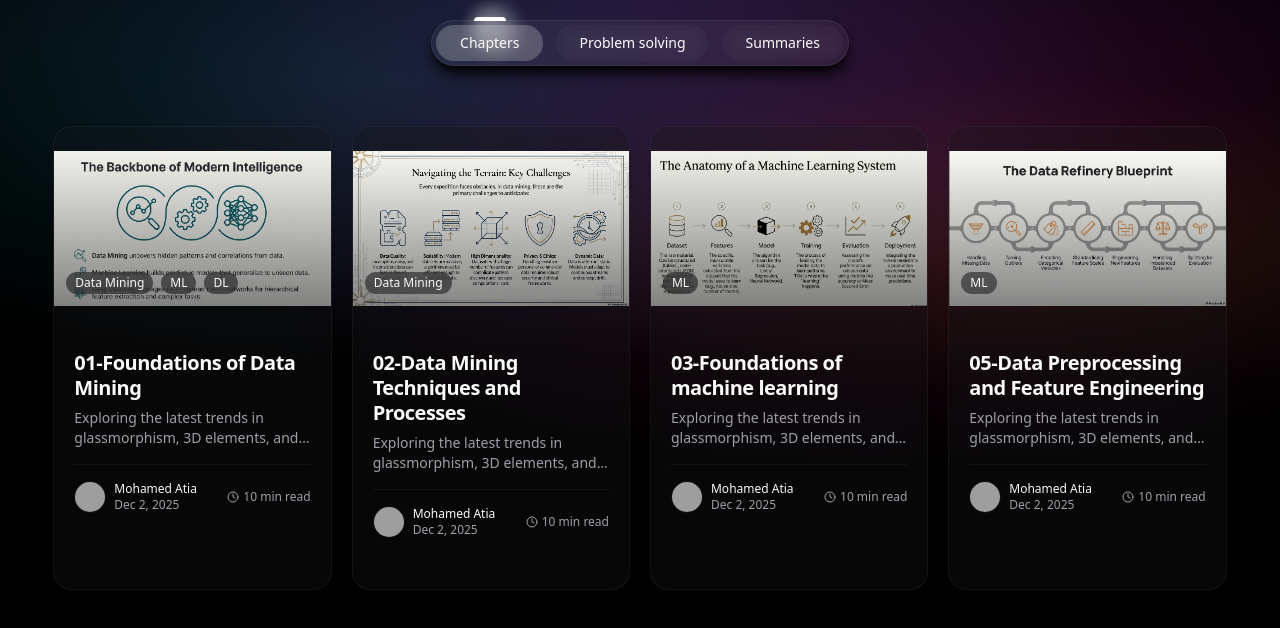
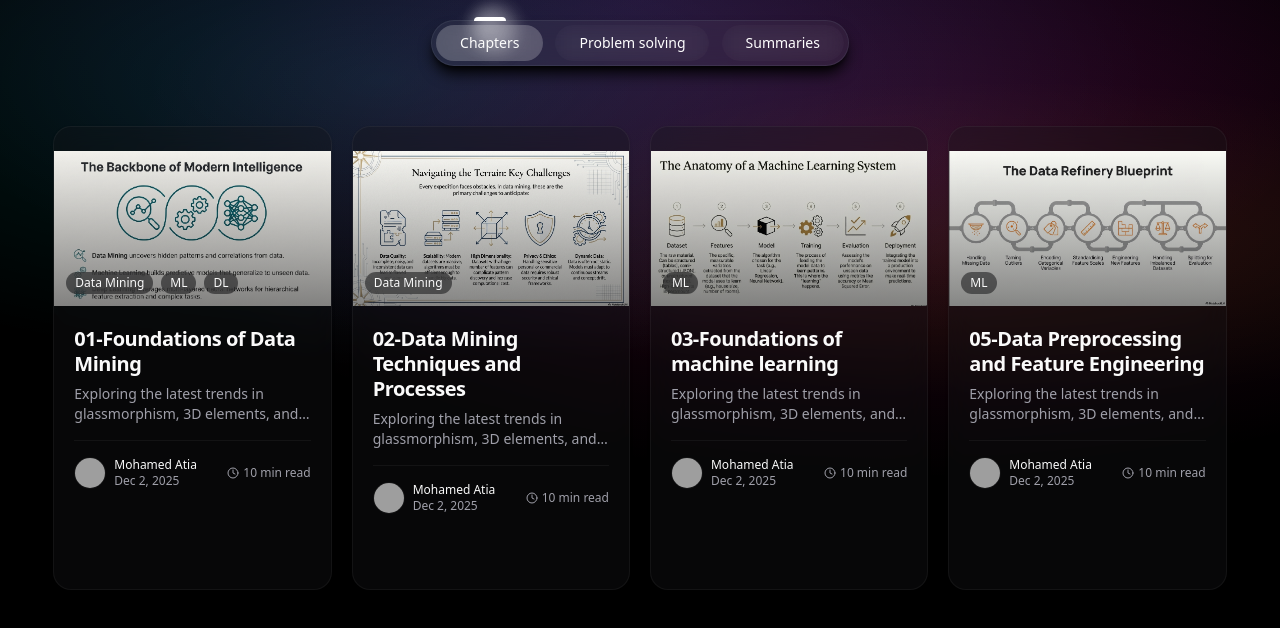
Before and after one commit to mohammedattia11/dataminig-blog, a Next.js app: page / in a window 1280 px wide. Shown: the top 628 px of the page. Built offline with nearby package versions, Linux system fonts and the light colour scheme; grey boxes are pictures that could not be loaded.

Commit message:
fix:fixing card navigation

```diff
--- a/components/glass-blog-card.tsx
+++ b/components/glass-blog-card.tsx
@@ -20,7 +20,7 @@ interface GlassBlogCardProps {
   readTime?: string;
   tags?: string[];
   className?: string;
-  id:string
+  id: string;
 }
 
 const defaultPost = {
@@ -47,7 +47,7 @@ export function GlassBlogCard({
   readTime = defaultPost.readTime,
   tags = defaultPost.tags,
   className,
-  id
+  id,
 }: GlassBlogCardProps) {
   return (
     <motion.div
@@ -58,6 +58,7 @@ export function GlassBlogCard({
     >
       <Card className="group relative h-[29rem] overflow-hidden rounded-2xl border-border/50 bg-card/30 backdrop-blur-md transition-all duration-300 hover:border-primary/50 hover:shadow-xl hover:shadow-primary/10">
         {/* Image Section */}
+        <Link href={`/${id}`}>
           <div className="relative aspect-[16/9] overflow-hidden">
             <motion.img
               src={image}
@@ -122,6 +123,7 @@ export function GlassBlogCard({
               </div>
             </div>
           </div>
+        </Link>
       </Card>
     </motion.div>
   );
```
Lines whose indentation alone changed are shown as unchanged.
